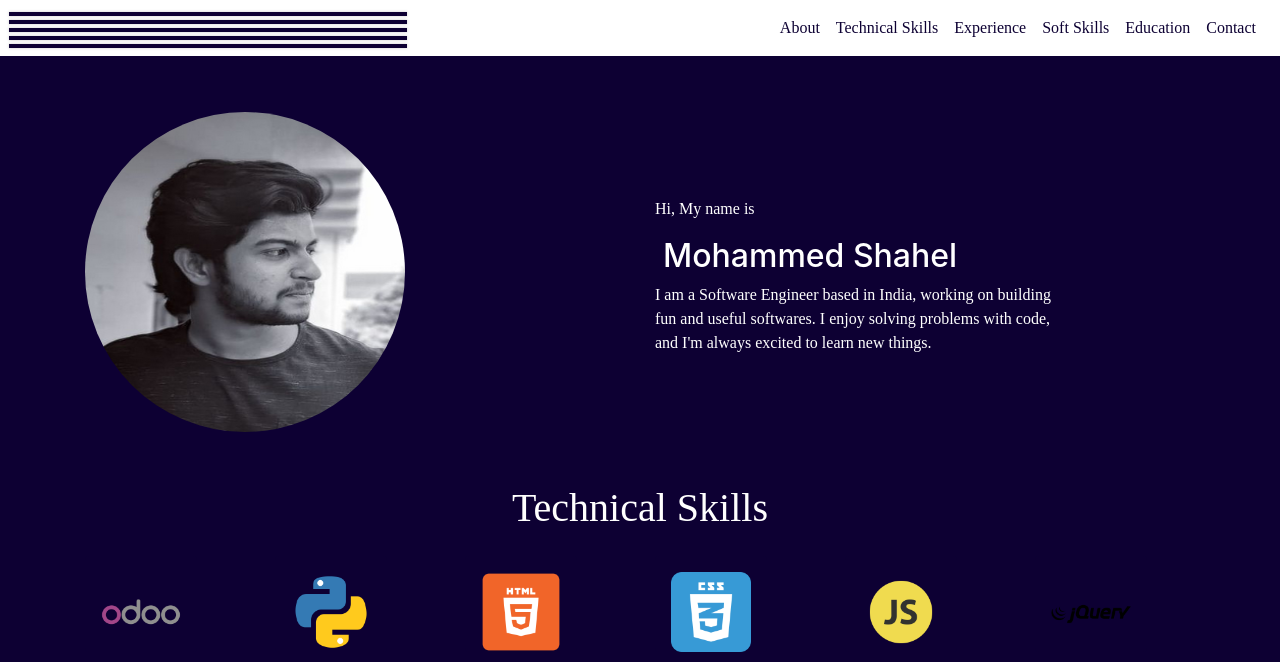
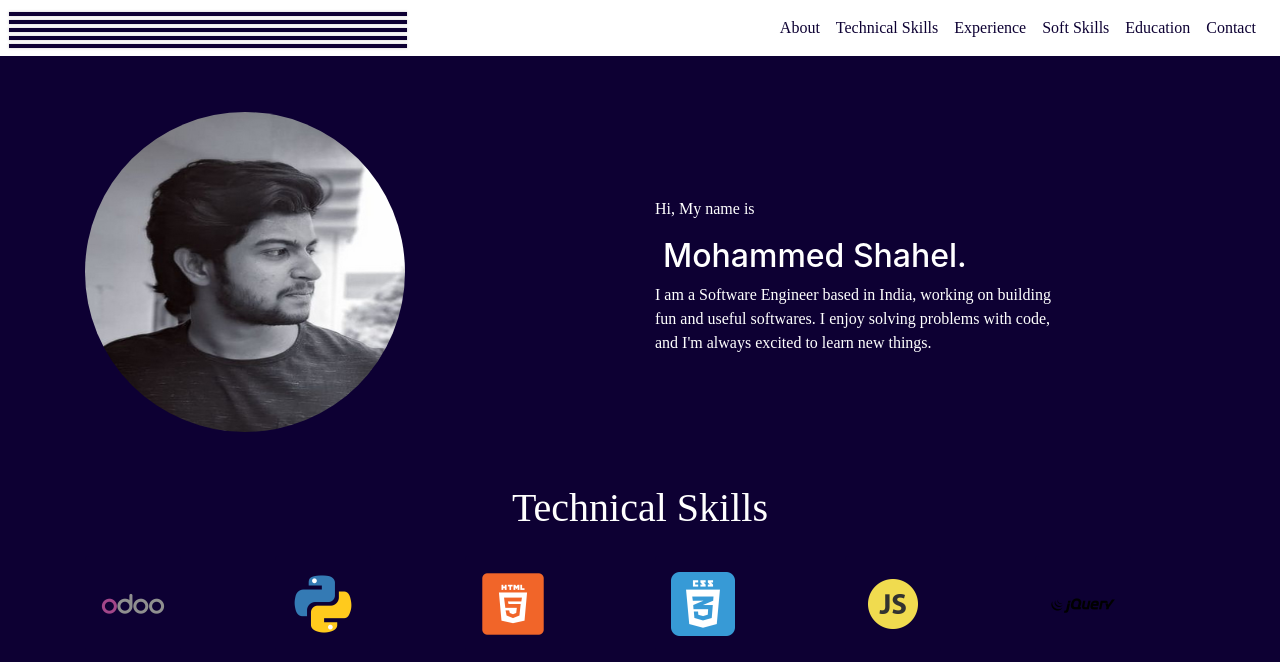
Before and after one commit to shahelmohammed/Shahel-Personal-Website, a plain HTML site: page index.html in a window 1280 px wide. Shown: the top 662 px of the page. Drawn offline with nearby package versions, Linux system fonts and the light colour scheme.

Commit message:
skill card width reduced

```diff
--- a/index.html
+++ b/index.html
@@ -64,7 +64,7 @@
                 </div>
                 <div class="col-md-6">
                     <p class="pt-4">Hi, My name is</p>
-                    <h2 class="pl-2">Mohammed Shahel</h2>
+                    <h2 class="pl-2">Mohammed Shahel.</h2>
                     <p>I am a Software Engineer based in India, working on building <br>fun and useful softwares. I enjoy solving problems with code,<br> and I'm always excited to learn new things.</p>
                 </div>
             </div>
--- a/styles.css
+++ b/styles.css
@@ -5,14 +5,14 @@ img{
 
 .skill-card{
     height: 6em;
-    width: 7em;
+    width: 6em;
     background-color: #0d0033;
     transition: width 0.5s;
     transition-timing-function: linear;
 }
 
 .skill-card:hover {
-    width: 8em
+    width: 6.5em
 }
 
 .Contact{
```
